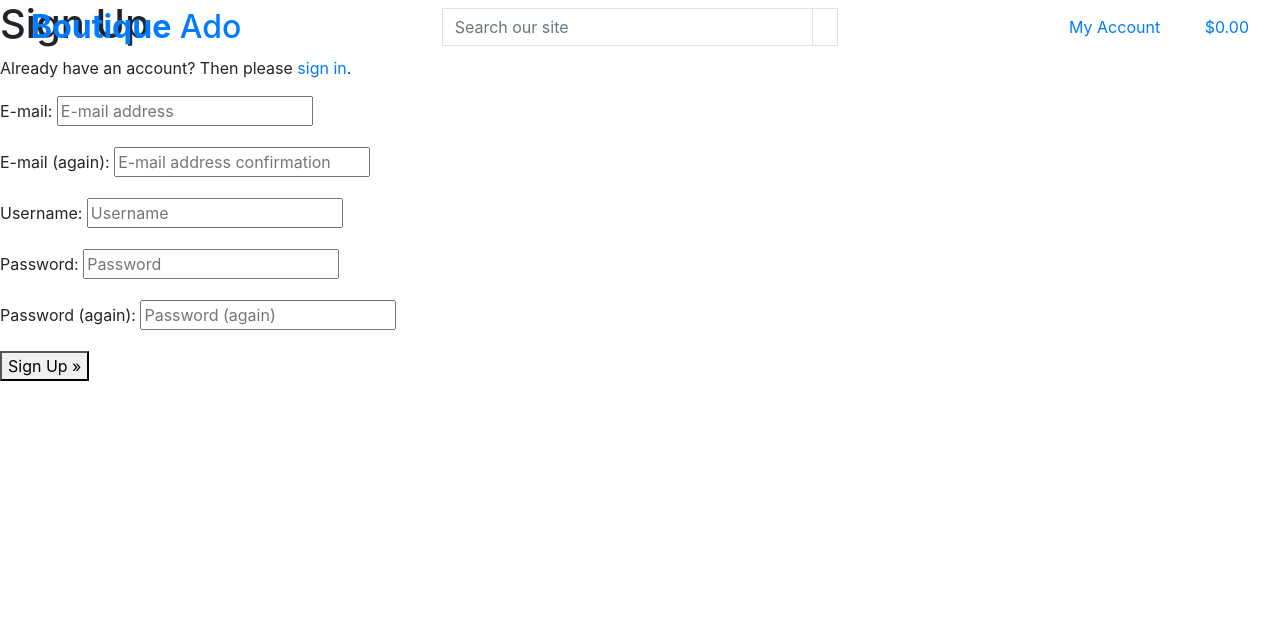
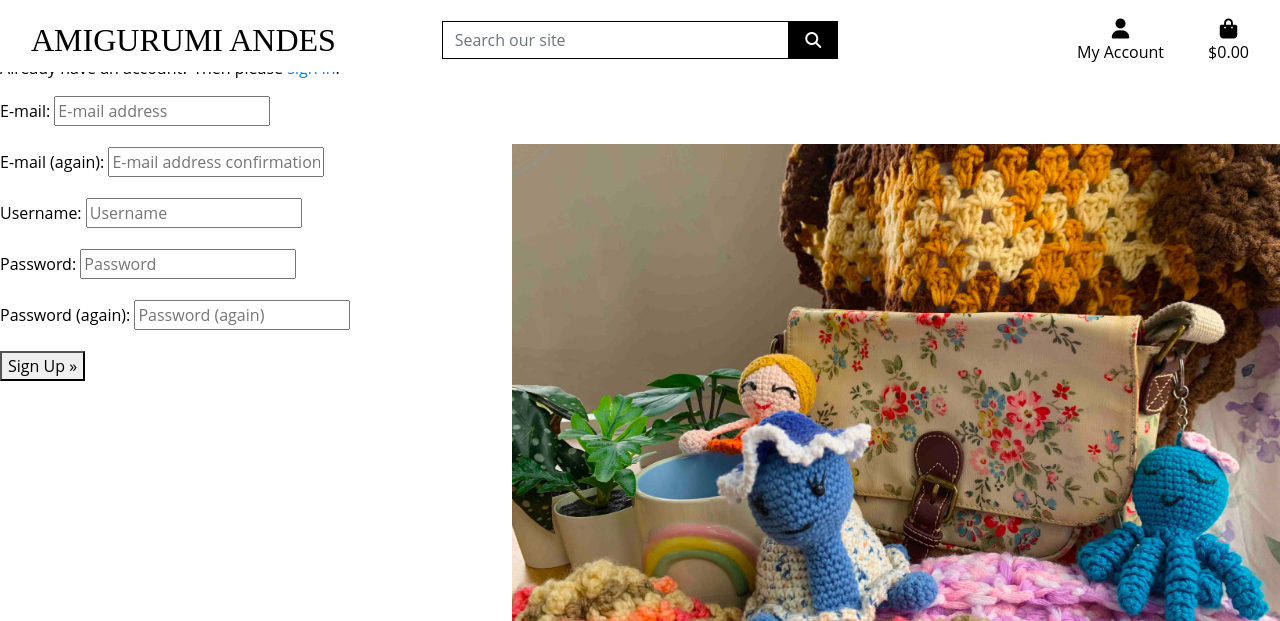
Before and after one commit to MidoriSusanna/Amigurumi-Andes, a Django app: page /accounts/signup/ in a window 1280 px wide. Shown: the top 621 px of the page. Run offline with Django 3.2, Linux system fonts and the light colour scheme; some libraries are stand-ins or nearby versions.

Commit message:
Complete homepage header and css

```diff
--- a/amigurumi_andes/settings.py
+++ b/amigurumi_andes/settings.py
@@ -146,6 +146,10 @@ USE_TZ = True
 # https://docs.djangoproject.com/en/3.2/howto/static-files/
 
 STATIC_URL = '/static/'
+STATICFILES_DIRS = (os.path.join(BASE_DIR, 'static'),)
+
+MEDIA_URL = '/media/'
+MEDIA_ROOT = os.path.join(BASE_DIR, 'media')
 
 # Default primary key field type
 # https://docs.djangoproject.com/en/3.2/ref/settings/#default-auto-field
--- a/amigurumi_andes/urls.py
+++ b/amigurumi_andes/urls.py
@@ -15,9 +15,11 @@ Including another URLconf
 """
 from django.contrib import admin
 from django.urls import path, include
+from django.conf import settings
+from django.conf.urls.static import static
 
 urlpatterns = [
     path('admin/', admin.site.urls),
     path('accounts/', include('allauth.urls')),
     path('', include('home.urls')),
-]
+] + static(settings.MEDIA_URL, document_root=settings.MEDIA_ROOT)
--- a/home/templates/home/index.html
+++ b/home/templates/home/index.html
@@ -10,9 +10,9 @@
 {% endblock %}
 
 {% block content %}
-    <div class="container h-100">
+<div class="container-fluid h-100">
     <div class="row h-100">
-            <div class="col-7 col-md-6 my-auto">
+        <div class="col-6 col-md-5 col-lg-4 my-auto pl-0 custom-left-align">
             <h1 class="display-4 logo-font text-black">
                 Explore a world of handcrafted items directly from Chile
             </h1>
--- /dev/null
+++ b/static/css/base.css
@@ -0,0 +1,97 @@
+@import url('https://fonts.googleapis.com/css2?family=Crimson+Text:ital,wght@0,400;0,600;0,700;1,400;1,600;1,700&family=Open+Sans:ital,wght@0,300..800;1,300..800&display=swap')
+
+html {
+    height: 100%;
+}
+
+h1, h2, h3, h4 {
+    color: black;
+    font-family: "Crimson Text", serif;
+}
+
+body {
+    background: url('/media/background-header.jpg') no-repeat right fixed;
+    background-size: 60% auto;
+    color: black;
+    font-family: "Open Sans", sans-serif;
+}
+.custom-left-align {
+    padding-left: 0 !important; /* Removes default padding */
+    margin-left: 50px;
+}
+
+
+/* from Bulma */
+.icon {
+    align-items: center;
+    display: inline-flex;
+    justify-content: center;
+    height: 1.5rem;
+    width: 1.5rem;
+}
+
+.logo-font {
+    text-transform: uppercase;
+}
+
+.main-logo-link {
+    width: fit-content;
+}
+
+.shop-now-button {
+    background: black;
+    color: white;
+    min-width: 260px;
+}
+
+.btn-black {
+    background: black;
+    color: white;
+}
+
+.shop-now-button:hover,
+.shop-now-button:active,
+.shop-now-button:focus,
+.btn-black:hover,
+.btn-black:active,
+.btn-black:focus {
+    background: #222;
+    color: white;
+}
+
+.text-black {
+    color: #000 !important;
+}
+
+.border-black {
+    border: 1px solid black !important;
+}
+
+/* -------------------------------- Media Queries */
+
+/* Slightly larger container on xl screens */
+@media (min-width: 1200px) {
+  .container {
+    max-width: 80%;
+  }
+}
+
+/* fixed top navbar only on medium and up */
+@media (min-width: 992px) {
+    .fixed-top-desktop-only {
+        position: fixed;
+        top: 0;
+        right: 0;
+        left: 0;
+        z-index: 1030;
+    }
+
+    .header-container {
+        padding-top: 164px;
+    }
+}
+@media (max-width: 768px) {
+    .custom-left-align {
+        margin-left: 0; /* Adjust for smaller screens to avoid content being cut off */
+    }
+}
--- a/templates/base.html
+++ b/templates/base.html
@@ -15,12 +15,14 @@
 
     {% block corecss %}
     <link rel="stylesheet" href="https://cdn.jsdelivr.net/npm/bootstrap@4.6.2/dist/css/bootstrap.min.css" integrity="sha384-xOolHFLEh07PJGoPkLv1IbcEPTNtaed2xpHsD9ESMhqIYd0nLMwNLD69Npy4HI+N" crossorigin="anonymous">
+    <link rel="stylesheet" href="{% static 'css/base.css' %}">
     {% endblock %}
 
     {% block extra_css %}
     {% endblock %}
 
     {% block corecjs %}
+    <script src="https://kit.fontawesome.com/ea255401c6.js" crossorigin="anonymous"></script>
     <script src="https://cdn.jsdelivr.net/npm/jquery@3.5.1/dist/jquery.min.js" integrity="sha256-9/aliU8dGd2tb6OSsuzixeV4y/faTqgFtohetphbbj0=" crossorigin="anonymous"></script>
     <script src="https://cdn.jsdelivr.net/npm/popper.js@1.16.1/dist/umd/popper.min.js" integrity="sha384-9/reFTGAW83EW2RDu2S0VKaIzap3H66lZH81PoYlFhbGU+6BZp6G7niu735Sk7lN" crossorigin="anonymous"></script>
     <script src="https://cdn.jsdelivr.net/npm/bootstrap@4.6.2/dist/js/bootstrap.min.js" integrity="sha384-+sLIOodYLS7CIrQpBjl+C7nPvqq+FbNUBDunl/OZv93DB7Ln/533i8e/mZXLi/P+" crossorigin="anonymous"></script>
@@ -33,10 +35,10 @@
   </head>
   <body>
     <header class="container-fluid fixed-top">
-      <div class="row">
+      <div id="topnav" class="row bg-white pt-lg-2 d-none d-lg-flex">
           <div class="col-12 col-lg-4 my-auto py-1 py-lg-0 text-center text-lg-left">
               <a href="{% url 'home' %}" class="nav-link main-logo-link">
-                  <h2 class="logo-font text-black my-0"><strong>Boutique</strong> Ado</h2>
+                  <h2 class="logo-font text-black my-0">Amigurumi Andes</h2>
               </a>
           </div>
           <div class="col-12 col-lg-4 my-auto py-1 py-lg-0">
```
Also changed, not shown: media/background-header.jpg (added). Lines whose indentation alone changed are shown as unchanged.
